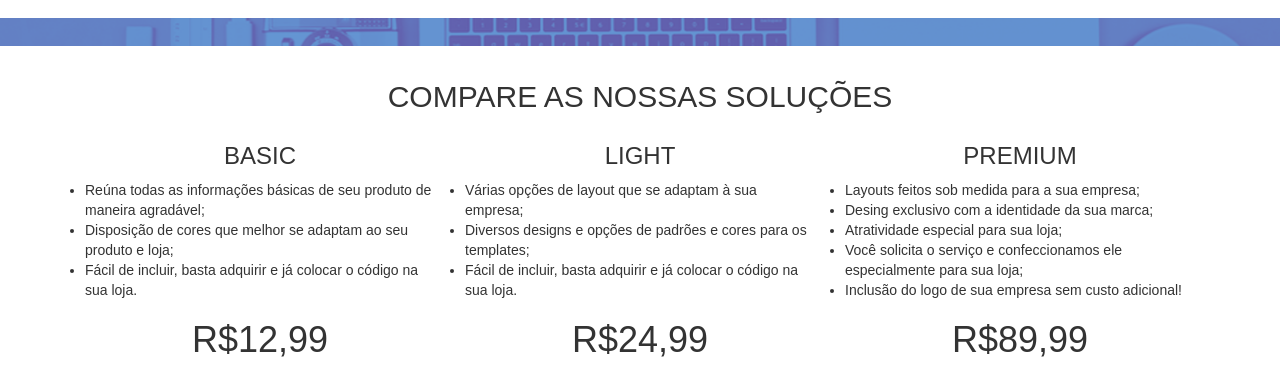
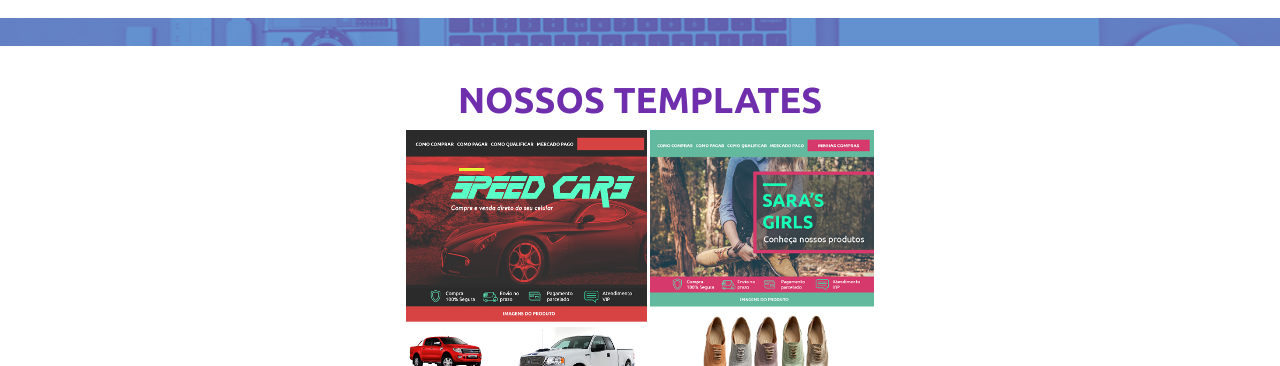
Before and after one commit to brunogeronimo/mercadolivre-gama, a PHP site: page / in a window 1280 px wide; the page is wider, and only the part inside the window is pictured. Shown: the part 1746-2112 px from the top of that part. Run offline with PHP 8.4, Linux system fonts and the light colour scheme.

Commit message:
TFontes inseridas e blog postado

```diff
--- a/css/style.css
+++ b/css/style.css
@@ -1,3 +1,36 @@
+@font-face {
+    font-family: ubuntuBold;
+    src: url("/fonts/ubuntu-bold.ttf");
+}
+@font-face {
+    font-family: ubuntuBoldItalic;
+    src: url("/fonts/ubuntu-bolditalic.ttf");
+}
+@font-face {
+    font-family: ubuntuItalic;
+    src: url("/fonts/ubuntu-italic.ttf");
+}
+@font-face {
+    font-family: ubuntuLight;
+    src: url("/fonts/ubuntu-light.ttf");
+}
+@font-face {
+    font-family: ubuntuLightItalic;
+    src: url("/fonts/ubuntu-lightitalic.ttf");
+}
+@font-face {
+    font-family: ubuntuMedium;
+    src: url("/fonts/ubuntu-medium.ttf");
+}
+@font-face {
+    font-family: ubuntuMediumItalic;
+    src: url("/fonts/ubuntu-mediumitalic.ttf");
+}
+@font-face {
+    font-family: ubuntu;
+    src: url("/fonts/ubuntu-regular.ttf");
+}
+
 /* reset de margens */
 * {
   margin: 0;
@@ -12,8 +45,14 @@
   word-wrap: break-word;
 }
 
-body h1, h2, h3, h4, h5, h6{
+h1, h2, h3, h4, h5, h6{
+  font-family: ubuntuBold;
   text-transform: uppercase;
+  color: #6F2FAD;
+}
+
+p{
+  font-family: ubuntu;
 }
 
 .services{
@@ -46,7 +85,7 @@
   text-align: center;
 }
 
-.meio h1{
+.meio h1, h2, h3, h4, h5, h6{
   text-align: center;
 }
 
@@ -69,6 +108,10 @@
   background-size: cover;
   overflow: hidden;
   color: #fff;
+}
+
+.image-center{
+  text-align: center;
 }
 
 .main-content{
@@ -138,9 +181,6 @@
 }
 
 /*********** BEGIN - Contato ***********/
-
-
-
 
 .contact {
 	padding: 30px;
--- a/index.html
+++ b/index.html
@@ -57,6 +57,20 @@
       <div class="container">
         <div class="row">
             <iframe class="youTubeVideo" src="https://www.youtube.com/embed/W3SeZLlRHw0" frameborder="0" allowfullscreen></iframe>
+        </div>
+      </div>
+      <div class="cut-line"></div>
+      <div class="container">
+        <div class="row">
+          <h1>Nossos Templates</h1>
+          <div class="image-center col-lg-12 col-sm-12 col-xs-12">
+            <a href="/images/templates/carro.jpg" target="_blank">
+              <img src="/images/templates/carro.jpg">
+            </a>
+            <a href="/images/templates/sapatos.png" target="_blank">
+              <img src="/images/templates/sapatos.png">
+            </a>
+          </div>
         </div>
       </div>
       <div class="cut-line"></div>
@@ -135,7 +149,7 @@
             <h3>PREMIUM</h3>
             <div>
               <ul>
-                <li>Layouts feitos sob medida para a sua empresa;</li>
+                <li>Layouts feitos sob medida para a sua empresa (você escolhe, nós fazemos);</li>
                 <li>Desing exclusivo com a identidade da sua marca;</li>
                 <li>Atratividade especial para sua loja;</li>
                 <li>Você solicita o serviço e confeccionamos ele especialmente para sua loja;</li>
@@ -169,6 +183,14 @@
           </div>
         </div>
       </div>
+      <div class="cut-line"></div>
+      <div class="container">
+        <div class="row">
+          <h3>Conheça também o nosso blog!</h1>
+          <p>Postamos novidades a respeito de vendas no Mercado Livre, além de novas oportunidades de fazer negócio!</p>
+          <h1>ACESSE <a href="http://blog.vendamais.online" target="_blank">http://blog.vendamais.online</a>!</h1>
+        </div>
+      </div>
     </div>
 
     <footer>
```
Also changed, not shown: images/templates/1.png (added), images/templates/carro.jpg (added), images/templates/sapatos.png (added).
